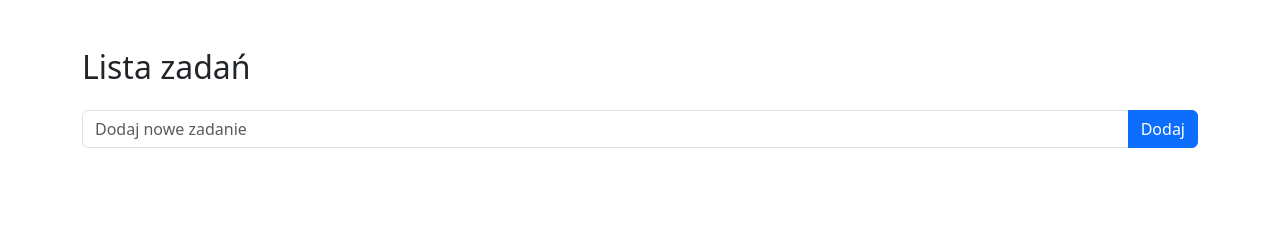
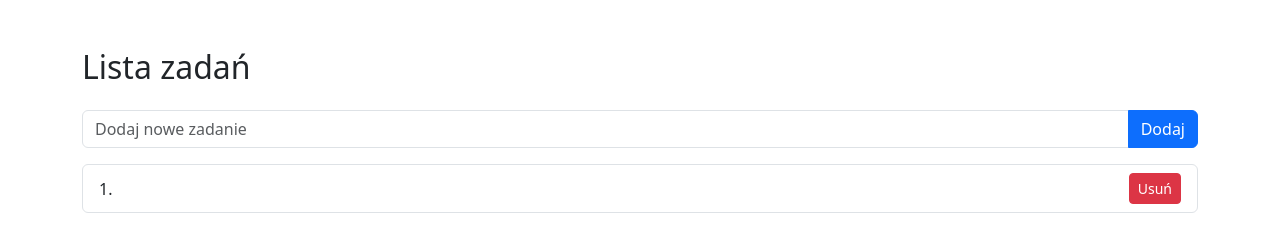
Before and after one commit to michalkostrzewa/git-app, a plain HTML site: page index.html in a window 1280 px wide. Both pictures are taken after a click on the button "Dodaj". Drawn offline with nearby package versions, Linux system fonts and the light colour scheme.

Commit message:
W-2 Dodanie numerowania

```diff
--- a/index.html
+++ b/index.html
@@ -17,13 +17,16 @@
         <input type="text" id="taskInput" class="form-control" placeholder="Dodaj nowe zadanie" />
         <button id="addTask" class="btn btn-primary">Dodaj</button>
       </div>
-      <ul id="taskList" class="list-group"></ul>
+      <ul id="taskList" class="list-group"ul>
     </div>
 
     <script>
+      var taskNumber=0;
       $(document).ready(function () {
         $("#addTask").click(function () {
+          taskNumber++;
           let taskText = $("#taskInput").val().trim();
+          taskText = taskNumber + ". " + taskText;
           if (taskText !== "") {
             let taskItem = $(
               '<li class="list-group-item d-flex justify-content-between align-items-center"></li>'
@@ -32,6 +35,7 @@
             let removeButton = $('<button class="btn btn-danger btn-sm">Usuń</button>');
             removeButton.click(function () {
               $(this).parent().remove();
+              taskNumber--;
             });
             taskItem.append(removeButton);
             $("#taskList").append(taskItem);
```
